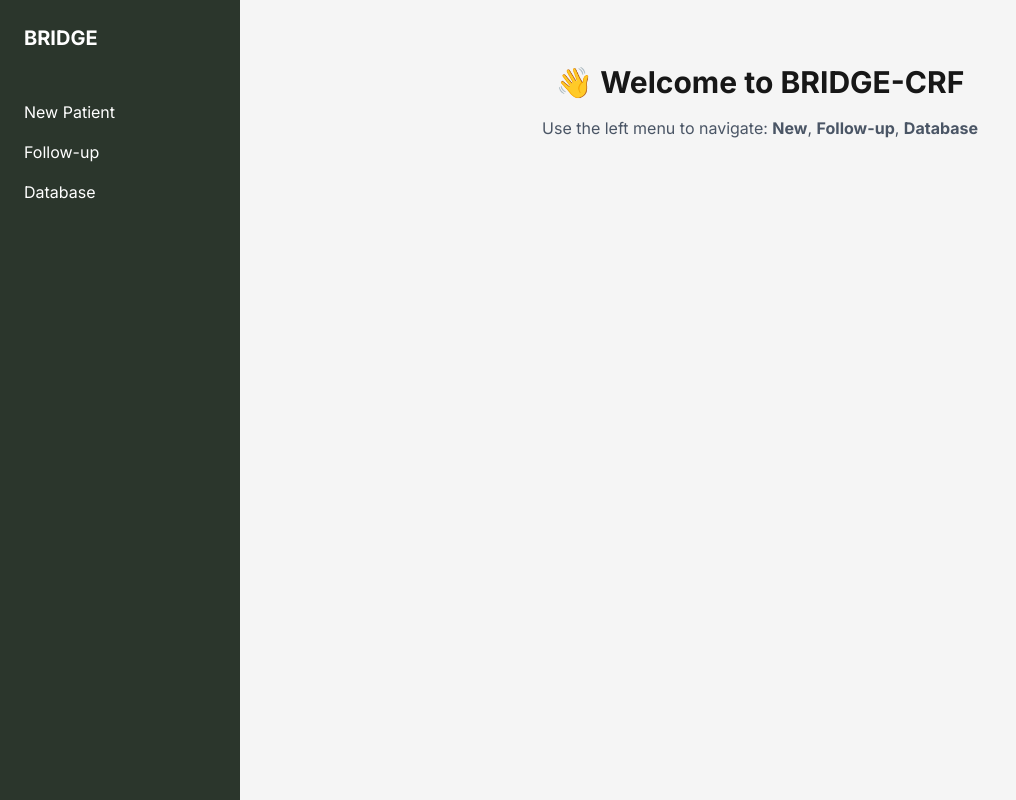
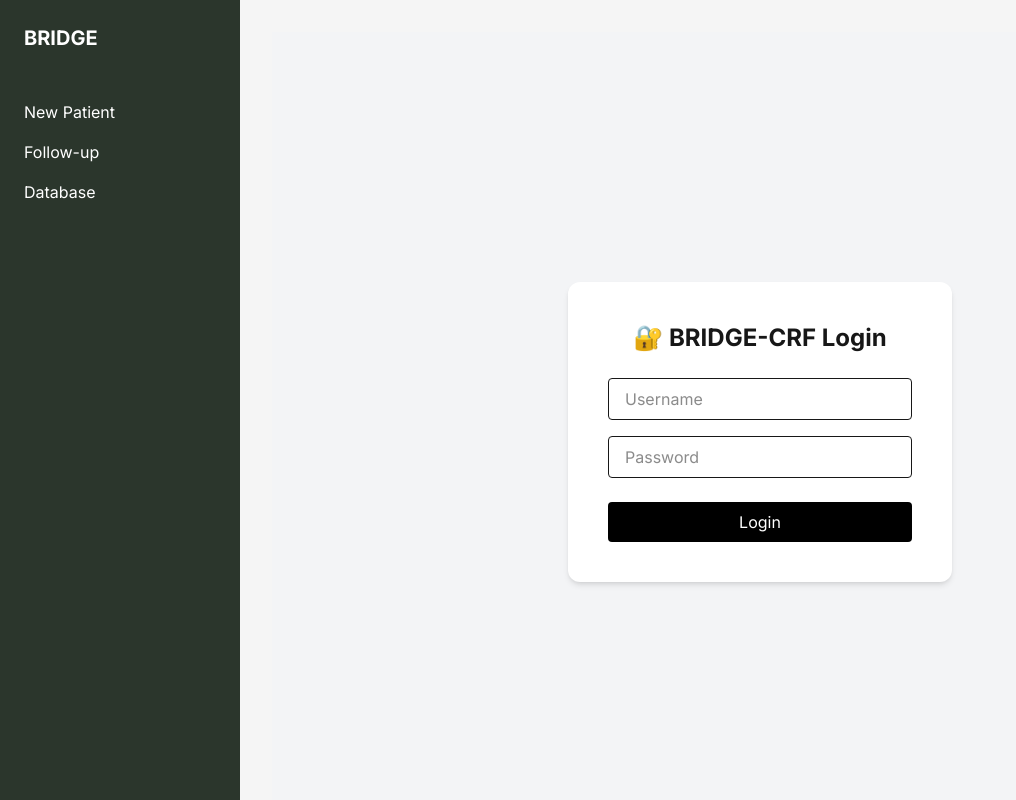
Before and after one commit to LimJongyoon/bridge-crf, a Next.js app: page / in a window 1280 px wide. Shown: the whole page, without its empty margins (0-1016 px from the left). Built offline with nearby package versions, Linux system fonts and the light colour scheme.

Commit message:
로그인

```diff
--- a/src/app/page.tsx
+++ b/src/app/page.tsx
@@ -1,12 +1,50 @@
-// src/app/page.tsx
+'use client';
+
+import { useState } from 'react';
 
 export default function HomePage() {
+  const [form, setForm] = useState({ username: '', password: '' });
+
+  const handleChange = (e: React.ChangeEvent<HTMLInputElement>) => {
+    const { name, value } = e.target;
+    setForm(prev => ({ ...prev, [name]: value }));
+  };
+
+  const handleSubmit = (e: React.FormEvent) => {
+    e.preventDefault();
+    // TODO: 로그인 로직 구현
+    alert(`Logged in as ${form.username}`);
+  };
+
   return (
-    <div className="max-w-4xl mx-auto p-8 text-center">
-      <h1 className="text-3xl font-bold mb-4">👋 Welcome to BRIDGE-CRF</h1>
-      <p className="text-gray-600">
-        Use the left menu to navigate: <strong>New</strong>, <strong>Follow-up</strong>, <strong>Database</strong>
-      </p>
+    <div className="min-h-screen flex items-center justify-center bg-gray-100">
+      <form onSubmit={handleSubmit} className="bg-white p-10 rounded-xl shadow-md w-full max-w-sm">
+        <h1 className="text-2xl font-bold mb-6 text-center">🔐 BRIDGE-CRF Login</h1>
+        <input
+          name="username"
+          type="text"
+          placeholder="Username"
+          className="w-full mb-4 px-4 py-2 border rounded"
+          value={form.username}
+          onChange={handleChange}
+          required
+        />
+        <input
+          name="password"
+          type="password"
+          placeholder="Password"
+          className="w-full mb-6 px-4 py-2 border rounded"
+          value={form.password}
+          onChange={handleChange}
+          required
+        />
+        <button
+          type="submit"
+          className="w-full bg-black text-white py-2 rounded hover:bg-gray-800 transition"
+        >
+          Login
+        </button>
+      </form>
     </div>
   );
 }
```
